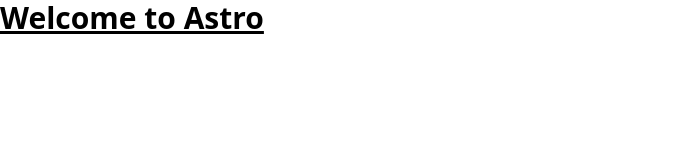
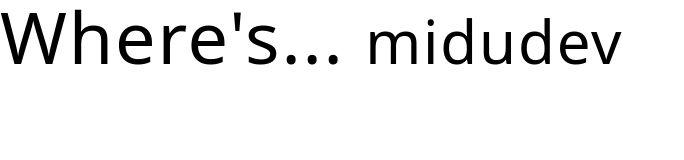
Before and after one commit to AlbertLnz/wheres-midu, an Astro site: page / in a window 1280 px wide. Shown: the whole page, without its empty margins (0-684 px from the left). Built offline with nearby package versions, Linux system fonts and the light colour scheme; Astro itself is replaced by a stand-in of ours.

Commit message:
Custom hook 'useTypewriter' using Preact

```diff
--- a/astro.config.mjs
+++ b/astro.config.mjs
@@ -1,11 +1,11 @@
 // @ts-check
-import { defineConfig } from 'astro/config';
+import { defineConfig } from 'astro/config'
 
-import preact from '@astrojs/preact';
+import preact from '@astrojs/preact'
 
-import tailwind from '@astrojs/tailwind';
+import tailwind from '@astrojs/tailwind'
 
 // https://astro.build/config
 export default defineConfig({
-  integrations: [preact(), tailwind()]
-});
+  integrations: [preact(), tailwind()],
+})
--- /dev/null
+++ b/src/hooks/useTypewriter.tsx
@@ -0,0 +1,31 @@
+import { useState, useEffect } from 'preact/hooks'
+
+const useTypewriter = (text: string, speed = 50) => {
+  const [displayText, setDisplayText] = useState('')
+
+  useEffect(() => {
+    let i = 0
+    const typingInterval = setInterval(() => {
+      if (i < text.length) {
+        setDisplayText(text.substring(0, i + 1))
+        i++
+      } else {
+        clearInterval(typingInterval)
+      }
+    }, speed)
+
+    return () => {
+      clearInterval(typingInterval)
+    }
+  }, [text, speed])
+
+  return displayText
+}
+
+const Typewriter = ({ text, speed }: { text: string; speed: number }) => {
+  const displayText = useTypewriter(text, speed)
+
+  return <span className='text-6xl'>{displayText}</span>
+}
+
+export default Typewriter
--- a/src/pages/index.astro
+++ b/src/pages/index.astro
@@ -1,10 +1,15 @@
 ---
 import Layout from '../layout/Layout.astro'
+import Typewriter from '../hooks/useTypewriter'
 ---
 
 <Layout
   title="Where's Midu"
   description="Where's Midu es una página inspirada en 'Where's Waldo"
 >
-  <h1 class='text-3xl font-bold underline'>Welcome to Astro</h1>
+  <header class=''>
+    <h1 class='text-7xl tracking-wide'>
+      Where&apos;s... <Typewriter client:load text='midudev' speed={200} />
+    </h1>
+  </header>
 </Layout>
```
